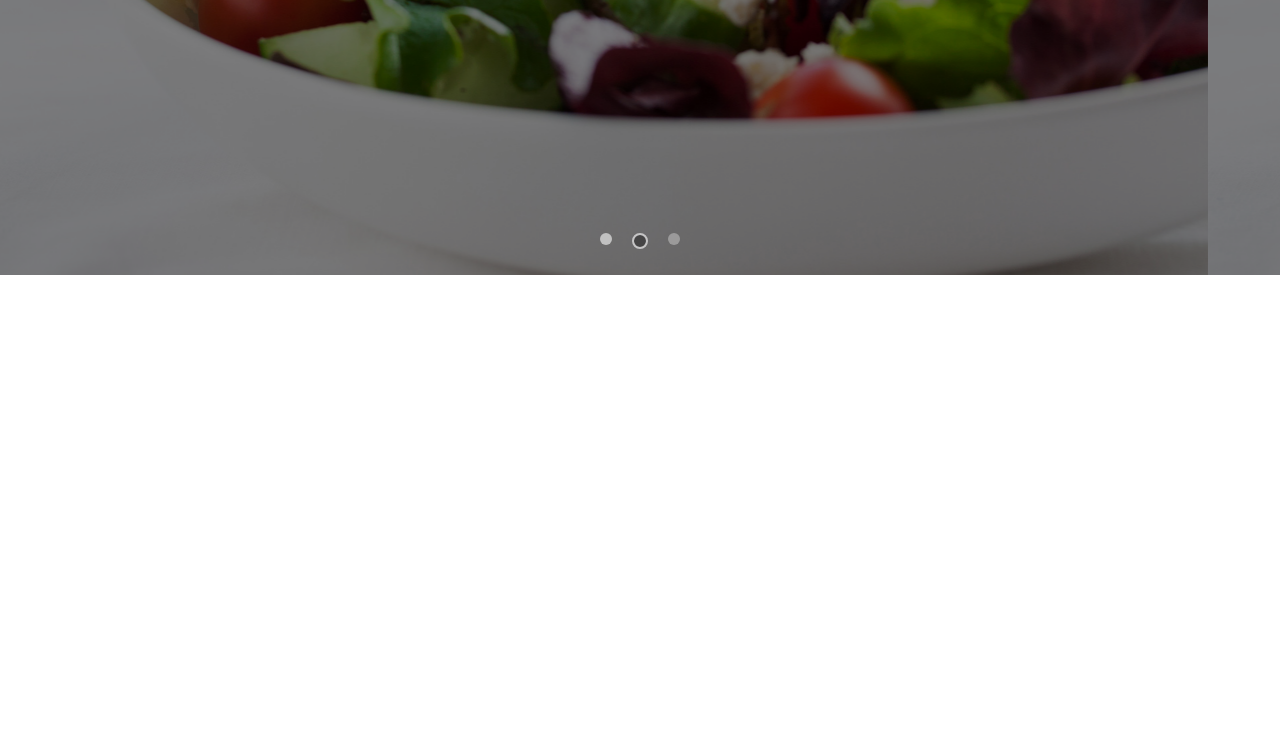
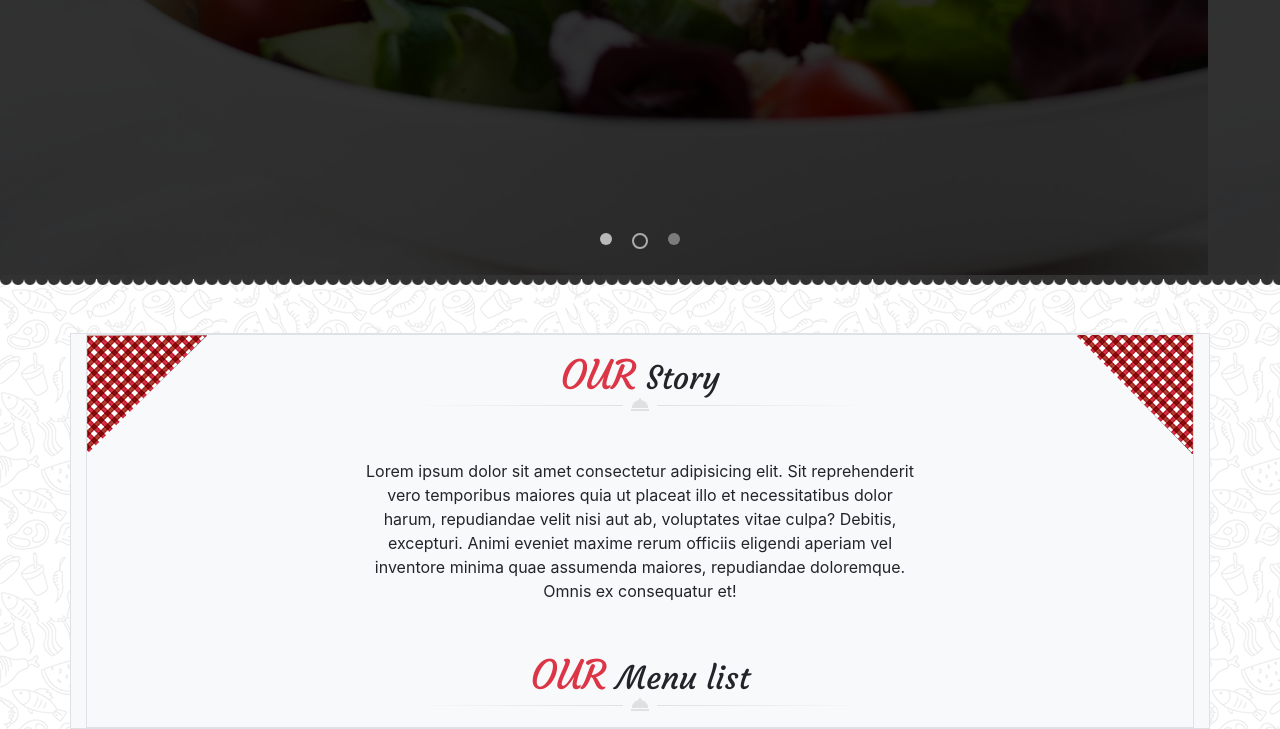
Before and after one commit to dawiteu/coding_16_site_chef, a website: page index.html in a window 1280 px wide. Shown: the part 578-1307 px from the top of the page. Before the commit the page ends 853 px from the top, so only its background shows below. Drawn offline with nearby package versions, Linux system fonts and the light colour scheme.

Commit message:
section 2 start

```diff
--- a/index.html
+++ b/index.html
@@ -90,8 +90,8 @@
                 <h2><span class="text-danger text-uppercase">taste</span> <span class="font-weight-bold">amet </span>consectetur,</h2>
                 <h2>adipisicing to <span class="font-weight-bold">remember!</span></h2>
 
-                <button class="btn bg-light py-3 px-4 mx-3 rounded-pill w-lg-25 my-2">Purchast time</button>
-                <button class="btn btn-danger py-3 px-4 mx-3 rounded-pill w-lg-25 my-2">learn more</button>
+                <button class="btn bg-light py-3 px-4 mx-3 rounded-pill w-lg-25 my-2 my-lg-5">Purchast time</button>
+                <button class="btn btn-danger py-3 px-4 mx-3 rounded-pill w-lg-25 my-2 my-lg-5">learn more</button>
             </div>
         <!-- Carousell  -->
         <div id="carouselExampleIndicators" class="carousel slide" data-ride="carousel">
@@ -128,8 +128,24 @@
             </a>  -->
           </div>
           <!-- end carousel  -->
+          <div id="headbottomimg"></div>
+    </header>
+    <section id="contwhiteone" class="mt-5 container border bg-light">
+        <div class="triangles w-100 border bg-light text-center ">
 
-    </header>
+            <h2 class="title-text font-cour h2 text-black mx-auto my-3"><span class="text-uppercase h1 text-danger">Our</span> Story</h2>
+
+            <p class="mx-auto my-5">Lorem ipsum dolor sit amet consectetur adipisicing elit. Sit reprehenderit vero temporibus maiores quia ut placeat illo et necessitatibus dolor harum, repudiandae velit nisi aut ab, voluptates vitae culpa? Debitis, excepturi. Animi eveniet maxime rerum officiis eligendi aperiam vel inventore minima quae assumenda maiores, repudiandae doloremque. Omnis ex consequatur et!</p>
+
+            <h2 class="title-text font-cour h2 text-black mx-auto my-3"><span class="text-uppercase h1 text-danger">Our</span> Menu list</h2>
+
+
+        </div>
+
+    </section>
+
+
+
 
     <!-- script jquery -->
     <script src="./node_modules/jquery/dist/jquery.js"></script>
--- a/src/sass/_modules/header.scss
+++ b/src/sass/_modules/_header.scss
@@ -1,7 +1,7 @@
 header{
     width:100%;
     height:auto;
-    min-height:100vh;
+    // min-height:100vh;
     position:relative;
 
     div#carouselExampleIndicators{
@@ -10,7 +10,7 @@ header{
         position:relative;
 
         div.carousel-item img{
-            opacity:0.5;
+            opacity:0.2;
         }
 
         .carousel-indicators{
@@ -80,6 +80,16 @@ header{
         }
 
     } // fin # headertext;
+
+    div#headbottomimg{
+        width:100%;
+        height:10px;
+        background-image: url("../images/bottom_decoration_img.png");
+        background-repeat: repeat;
+        background-color:black;
+        opacity:0.8;
+
+    }
 } // fin header
 
 
--- /dev/null
+++ b/src/sass/_modules/_sections.scss
@@ -0,0 +1,42 @@
+
+.font-cour{
+    font-family:"Courgette";
+}
+.triangles{
+    position:relative;
+    &:before{
+        width:120px;
+        height:119px;
+        content: "";
+        position:absolute;
+        top:0;
+        left:0;
+        background-image: url("../images/box-left-top.png");
+    }
+    &:after{
+        width:120px;
+        height:119px;
+        content: "";
+        position:absolute;
+        top:0;
+        right:0;
+        background-image: url("../images/box-right-top.png");
+    }
+}
+
+.title-text{
+    width:50%;
+    height:60px;
+    background-image: url("../images/decoration_line.png");
+    background-position:center bottom;
+    background-repeat:no-repeat;
+}
+
+section#contwhiteone{
+    div.triangles{
+        p{
+            width:50%;
+            @include media-breakpoint-down(md) { width:80%; }
+        }
+    }
+}
--- a/src/sass/_modules/_style.scss
+++ b/src/sass/_modules/_style.scss
@@ -1,6 +1,7 @@
-@import "header.scss";
-
+@import "header";
+@import "sections";
 
 body{
-    color:red;
+    background-image:url("../images/main_bg.jpg");
+    background-repeat: repeat;
 }
--- a/src/sass/_variables.scss
+++ b/src/sass/_variables.scss
@@ -0,0 +1,3 @@
+$theme-colors : ( "black" : #000 );
+
+$sizes : ( 80 : 80%, 90 : 90% );
```
Also changed, not shown: public/css/app.css.
